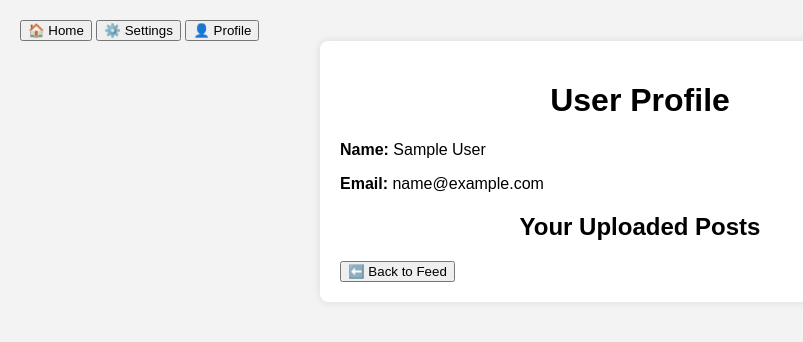
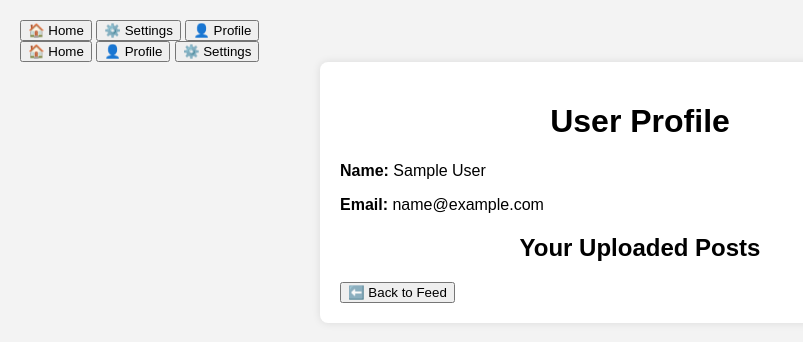
Before and after one commit to urbexguy/testorealm, a plain HTML site: page profile.html in a window 1280 px wide. Shown: the whole page, without its empty margins (0-803 px from the left). Drawn offline with Linux system fonts and the light colour scheme; sample sign-in values are in the browser's storage.

Commit message:
Update profile.html

```diff
--- a/profile.html
+++ b/profile.html
@@ -15,6 +15,13 @@
     <button onclick="goTo('profile')">👤 Profile</button>
   </div>
 
+   <div class="hud">
+    <button onclick="goTo('home')">🏠 Home</button>
+    <button onclick="goTo('profile')">👤 Profile</button>
+    <button onclick="goTo('settings')">⚙️ Settings</button>
+  </div>
+
+
   <!-- Profile Content -->
   <div class="profile-container">
     <h1>User Profile</h1>
```
